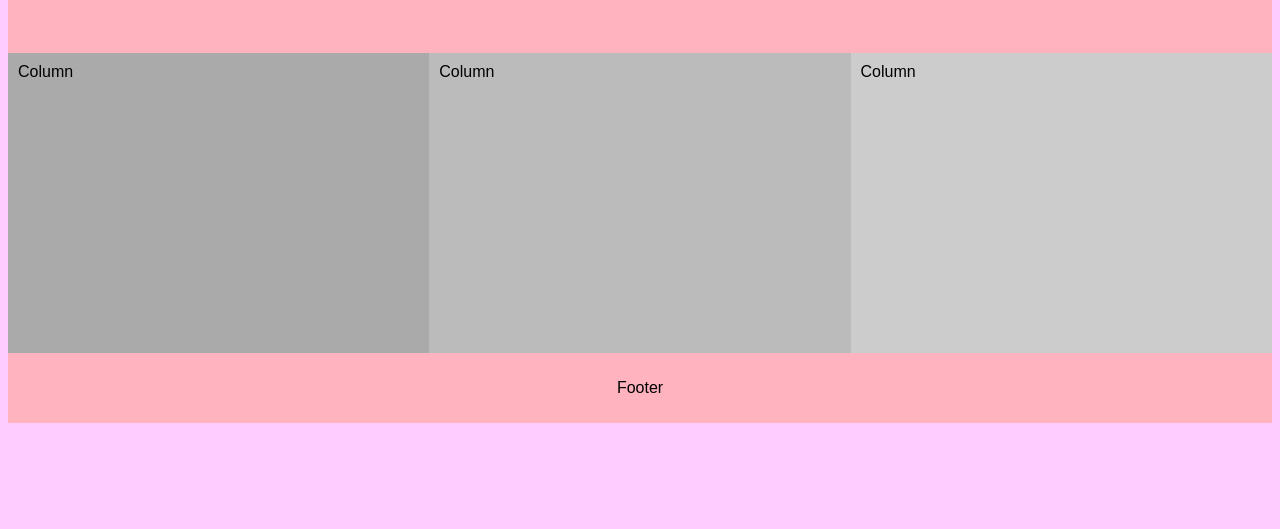
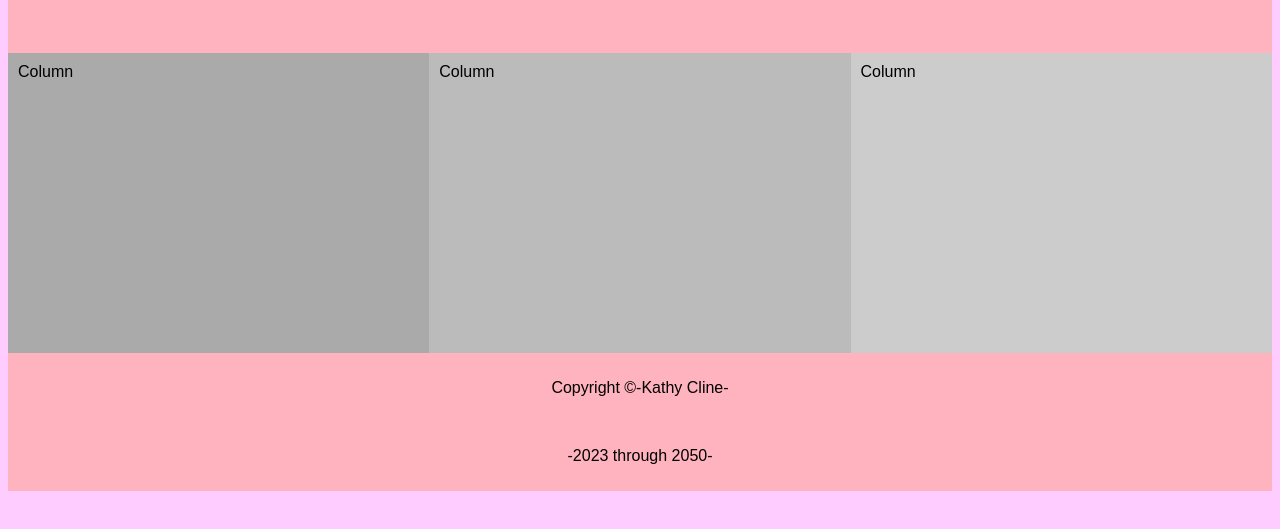
Before and after one commit to timsdeepsky/kats.quilts, a plain HTML site: page index.html in a window 1280 px wide. Shown: the part 257-786 px from the top of the page. Drawn offline with Linux system fonts and the light colour scheme.

Commit message:
Update index.html

```diff
--- a/index.html
+++ b/index.html
@@ -69,7 +69,9 @@ body {
 </div>
 
 <div class="footer">
-  <p>Footer</p>
+  <p>Copyright &#169;-Kathy Cline-</p>
+<br />
+<p>-2023 through 2050-</p>
 </div>
 
 </body>
```
